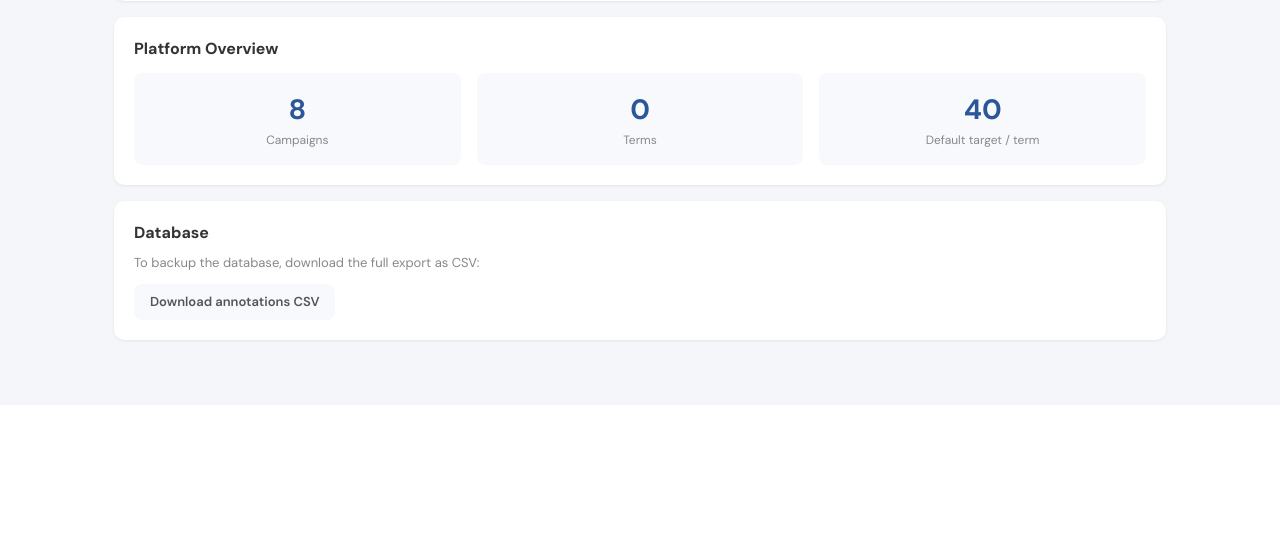
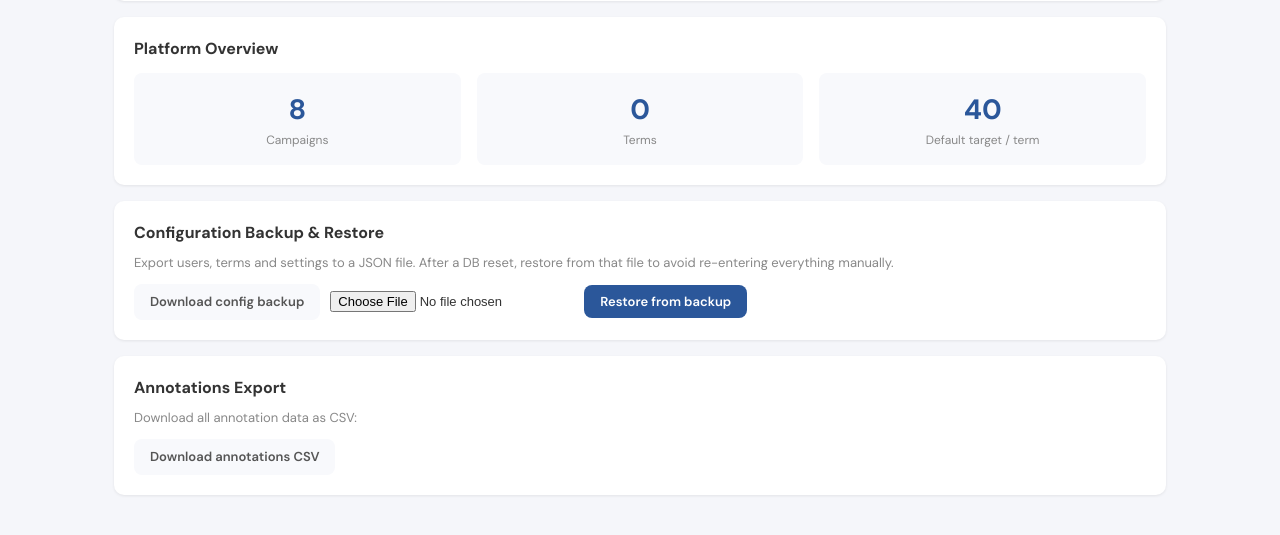
Before and after one commit to InterVisions/intervisions_annotation, a Flask app: page /admin/settings in a window 1280 px wide. Shown: the part 395-930 px from the top of the page. Before the commit the page ends 737 px from the top, so only its background shows below. Run offline with Flask 3, Linux system fonts and the light colour scheme; the visitor is signed in with stand-in values (Sample User, id 1); data comes from the database, SQL or seed files in the repository; data that the repository does not hold is empty; parts of the project's set-up code (start-up, migrations or seed data) failed here and were passed over.

Commit message:
modify admin page with user info and DB backup option

```diff
--- a/app/main.py
+++ b/app/main.py
@@ -104,6 +104,12 @@ CREATE TABLE IF NOT EXISTS settings (
     value TEXT NOT NULL
 );
 
+CREATE TABLE IF NOT EXISTS user_logins (
+    id INTEGER PRIMARY KEY AUTOINCREMENT,
+    user_id INTEGER NOT NULL REFERENCES users(id),
+    logged_in_at TIMESTAMP DEFAULT CURRENT_TIMESTAMP
+);
+
 CREATE TABLE IF NOT EXISTS annotations (
     id INTEGER PRIMARY KEY AUTOINCREMENT,
     task_id INTEGER NOT NULL REFERENCES tasks(id),
@@ -190,6 +196,8 @@ def login():
             session["user_id"] = user["id"]
             session["role"] = user["role"]
             session["display_name"] = user["display_name"]
+            db.execute("INSERT INTO user_logins (user_id) VALUES (?)", (user["id"],))
+            db.commit()
             if user["role"] == "admin":
                 return redirect(url_for("admin_dashboard"))
             return redirect(url_for("annotator_dashboard"))
@@ -440,7 +448,10 @@ def admin_progress():
             (SELECT COUNT(*) FROM tasks WHERE annotator_id = u.id) as total_tasks,
             (SELECT COUNT(*) FROM tasks WHERE annotator_id = u.id AND status = 'completed') as completed_tasks,
             (SELECT COUNT(*) FROM tasks WHERE annotator_id = u.id AND status = 'in_progress') as open_tasks,
-            (SELECT COUNT(*) FROM annotations a JOIN tasks t ON a.task_id = t.id WHERE t.annotator_id = u.id) as total_images
+            (SELECT COUNT(*) FROM annotations a JOIN tasks t ON a.task_id = t.id WHERE t.annotator_id = u.id) as total_images,
+            (SELECT COUNT(*) FROM user_logins WHERE user_id = u.id) as login_count,
+            (SELECT MAX(logged_in_at) FROM user_logins WHERE user_id = u.id) as last_login,
+            (SELECT MAX(a.created_at) FROM annotations a JOIN tasks t ON a.task_id = t.id WHERE t.annotator_id = u.id) as last_annotation
         FROM users u WHERE u.role = 'annotator'
     """).fetchall()
 
@@ -674,6 +685,63 @@ def admin_settings():
         default_target=default_target, total_terms=total_terms,
         total_campaigns=total_campaigns, tab="settings")
 
+@app.route("/api/admin/backup-config")
+@admin_required
+def api_backup_config():
+    db = get_db()
+    users = db.execute(
+        "SELECT username, password_hash, role, display_name FROM users WHERE username != 'admin'"
+    ).fetchall()
+    terms = db.execute(
+        "SELECT campaign_id, term, dimensions, target_images FROM terms ORDER BY campaign_id, term"
+    ).fetchall()
+    settings = db.execute("SELECT key, value FROM settings").fetchall()
+    payload = {
+        "users": [dict(u) for u in users],
+        "terms": [dict(t) for t in terms],
+        "settings": [dict(s) for s in settings],
+    }
+    from flask import Response
+    return Response(
+        json.dumps(payload, indent=2),
+        mimetype="application/json",
+        headers={"Content-Disposition": "attachment; filename=intervisions_config_backup.json"}
+    )
+
+@app.route("/api/admin/restore-config", methods=["POST"])
+@admin_required
+def api_restore_config():
+    f = request.files.get("backup_file")
+    if not f:
+        flash("No file uploaded", "error")
+        return redirect(url_for("admin_settings"))
+    try:
+        payload = json.load(f)
+        db = get_db()
+        for u in payload.get("users", []):
+            try:
+                db.execute(
+                    "INSERT OR IGNORE INTO users (username, password_hash, role, display_name) VALUES (?, ?, ?, ?)",
+                    (u["username"], u["password_hash"], u["role"], u["display_name"])
+                )
+            except Exception:
+                pass
+        for t in payload.get("terms", []):
+            try:
+                db.execute(
+                    "INSERT OR IGNORE INTO terms (campaign_id, term, dimensions, target_images) VALUES (?, ?, ?, ?)",
+                    (t["campaign_id"], t["term"], t["dimensions"], t["target_images"])
+                )
+            except Exception:
+                pass
+        for s in payload.get("settings", []):
+            db.execute("INSERT OR REPLACE INTO settings (key, value) VALUES (?, ?)", (s["key"], s["value"]))
+        db.commit()
+        flash("Configuration restored successfully", "success")
+    except Exception as e:
+        flash(f"Restore failed: {e}", "error")
+    return redirect(url_for("admin_settings"))
+
 @app.route("/api/admin/export")
 @admin_required
 def api_export_csv():
--- a/app/templates/admin_settings.html
+++ b/app/templates/admin_settings.html
@@ -56,9 +56,27 @@
 </div>
 
 <div class="card">
-    <h3 class="card-title" style="margin-bottom:8px">Database</h3>
+    <h3 class="card-title" style="margin-bottom:8px">Configuration Backup &amp; Restore</h3>
     <p style="font-size:13px;color:var(--gray-500);margin-bottom:12px">
-        To backup the database, download the full export as CSV:
+        Export users, terms and settings to a JSON file. After a DB reset, restore from that file to avoid re-entering everything manually.
+    </p>
+    <div style="display:flex;gap:10px;align-items:center;flex-wrap:wrap">
+        <a href="{{ url_for('api_backup_config') }}" class="btn btn-secondary">Download config backup</a>
+        <form method="POST" action="{{ url_for('api_restore_config') }}" enctype="multipart/form-data"
+              style="display:flex;gap:8px;align-items:center">
+            <input type="file" name="backup_file" accept=".json" required style="font-size:13px">
+            <button type="submit" class="btn btn-primary"
+                    onclick="return confirm('This will restore users and terms from the backup file. Existing entries will not be overwritten. Continue?')">
+                Restore from backup
+            </button>
+        </form>
+    </div>
+</div>
+
+<div class="card">
+    <h3 class="card-title" style="margin-bottom:8px">Annotations Export</h3>
+    <p style="font-size:13px;color:var(--gray-500);margin-bottom:12px">
+        Download all annotation data as CSV:
     </p>
     <a href="{{ url_for('api_export_csv') }}" class="btn btn-secondary">Download annotations CSV</a>
 </div>
```
Also changed, not shown: app/templates/admin_progress.html (+12 -1 lines).
